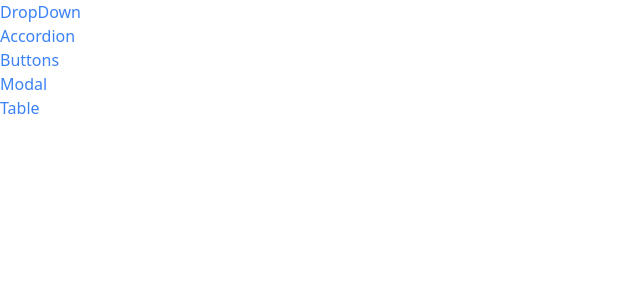
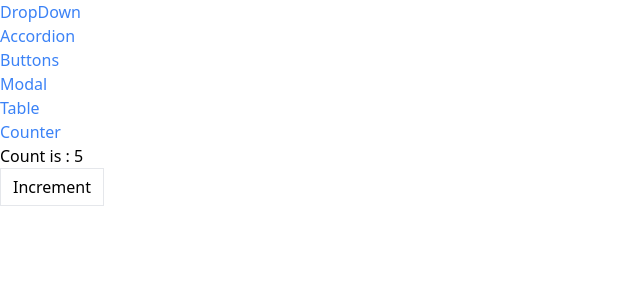
Before and after one commit to bishalkunwar/HandsOnReact, a React (Create React App) app in the folder practicepro/: page /counterPage in a window 1280 px wide. Shown: the top 300 px of the page, without its empty margins (0-640 px from the left). Built offline with nearby package versions, Linux system fonts and the light colour scheme; the HTML template or start-up script is replaced by a standard one.

Commit message:
Initial Files and Folder setup for custom hooks for the sorting function creation and implementation, this is just a mockup implementation is still left

```diff
--- a/practicepro/src/Components/CustomNavigationAndRouting/Sidebar.js
+++ b/practicepro/src/Components/CustomNavigationAndRouting/Sidebar.js
@@ -12,6 +12,8 @@
             label: 'Modal', path: '/modalPage'
         },{
             label: 'Table', path: '/tablePage'
+        },{
+            label: 'Counter', path: '/counterPage'
         },
 
     ];
--- /dev/null
+++ b/practicepro/src/Components/Pages/CounterPAge.js
@@ -0,0 +1,12 @@
+import Button from "../CustomNavigationAndRouting/Button"
+import useCounter from "../hooks/useCounter";
+
+export default function CounterPage({initialCount}){
+    const{count, increment} = useCounter(initialCount);
+    return(
+        <div>
+            <h1>Count is : {count}</h1>
+            <Button pnClick={increment}>Increment</Button>
+        </div>
+    );
+};
--- a/practicepro/src/Components/Pages/Home.js
+++ b/practicepro/src/Components/Pages/Home.js
@@ -7,6 +7,7 @@
 import Sidebar from "../CustomNavigationAndRouting/Sidebar";
 import ModalPage from "./ModalPage";
 import TablePage from "../Pages/TablePage";
+import CounterPage from "./CounterPAge";
 
 export default function Home(){
 
@@ -35,6 +36,9 @@
                 <Route path="/tablePage">
                     <TablePage/>
                 </Route>
+                <Route path="/counterPage">
+                    <CounterPage initialCount={5}/>
+                </Route>
             </div>
         </div>
     )
--- /dev/null
+++ b/practicepro/src/Components/hooks/useCounter.js
@@ -0,0 +1,16 @@
+import { useEffect, useState } from "react";
+
+export default function useCounter(initialCount){
+    const[count, setCount] = useState(initialCount);
+
+    useEffect(()=>{
+        console.log(count);
+    }, []);
+
+    const increment = () => {
+        setCount(count+1);
+    }
+    return{
+        count, increment,
+    };
+};
```
